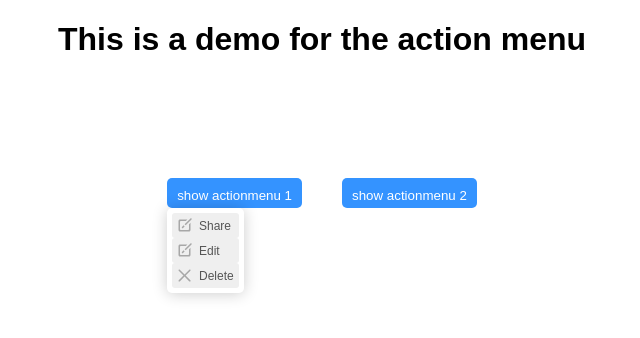
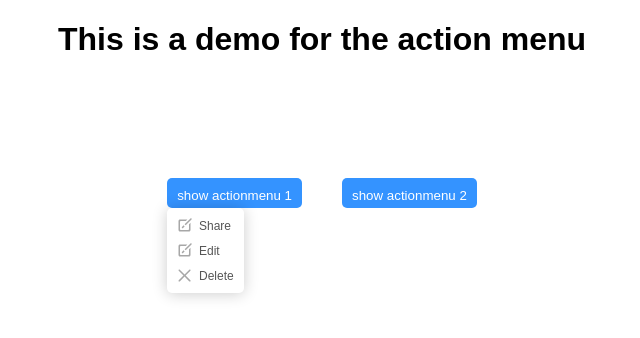
Before and after one commit to JF97/case-actionmenu, an Angular app: page / in a window 1280 px wide. Both pictures are taken after a click on the button "show actionmenu 1". Shown: the top 338 px of the page, without its empty margins (318-958 px from the left). Built offline with nearby package versions, Linux system fonts and the light colour scheme.

Commit message:
minor changes for cross browser consistency

```diff
--- a/src/app/actionmenu/action/action.component.scss
+++ b/src/app/actionmenu/action/action.component.scss
@@ -11,6 +11,7 @@ $iconHeight: 15px;
   border: none;
   width: 100%;
   text-align: left;
+  background-color: transparent;
 
   .flex {
     display: flex;
--- a/src/styles.scss
+++ b/src/styles.scss
@@ -2,3 +2,7 @@
 * {
   font-family: sans-serif;
 }
+
+button {
+  cursor: pointer;
+}
```
